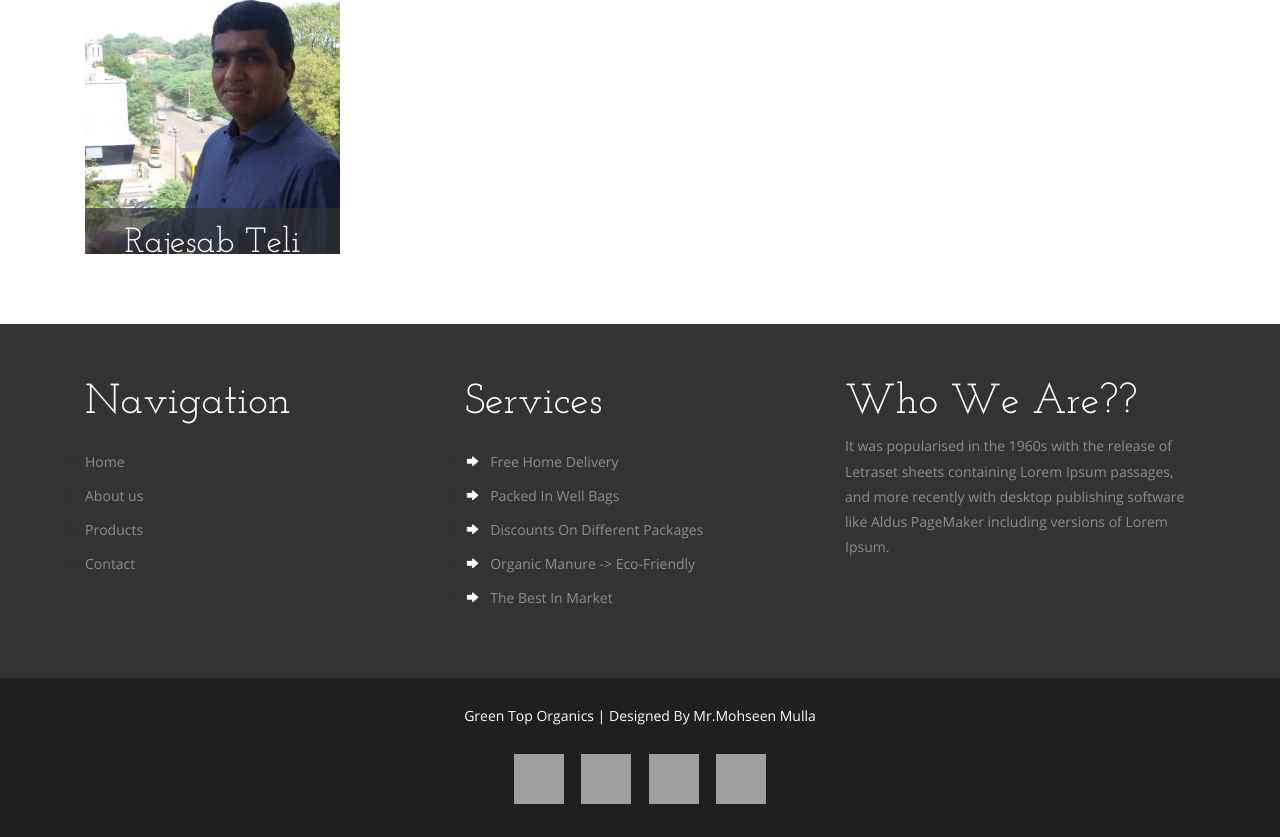
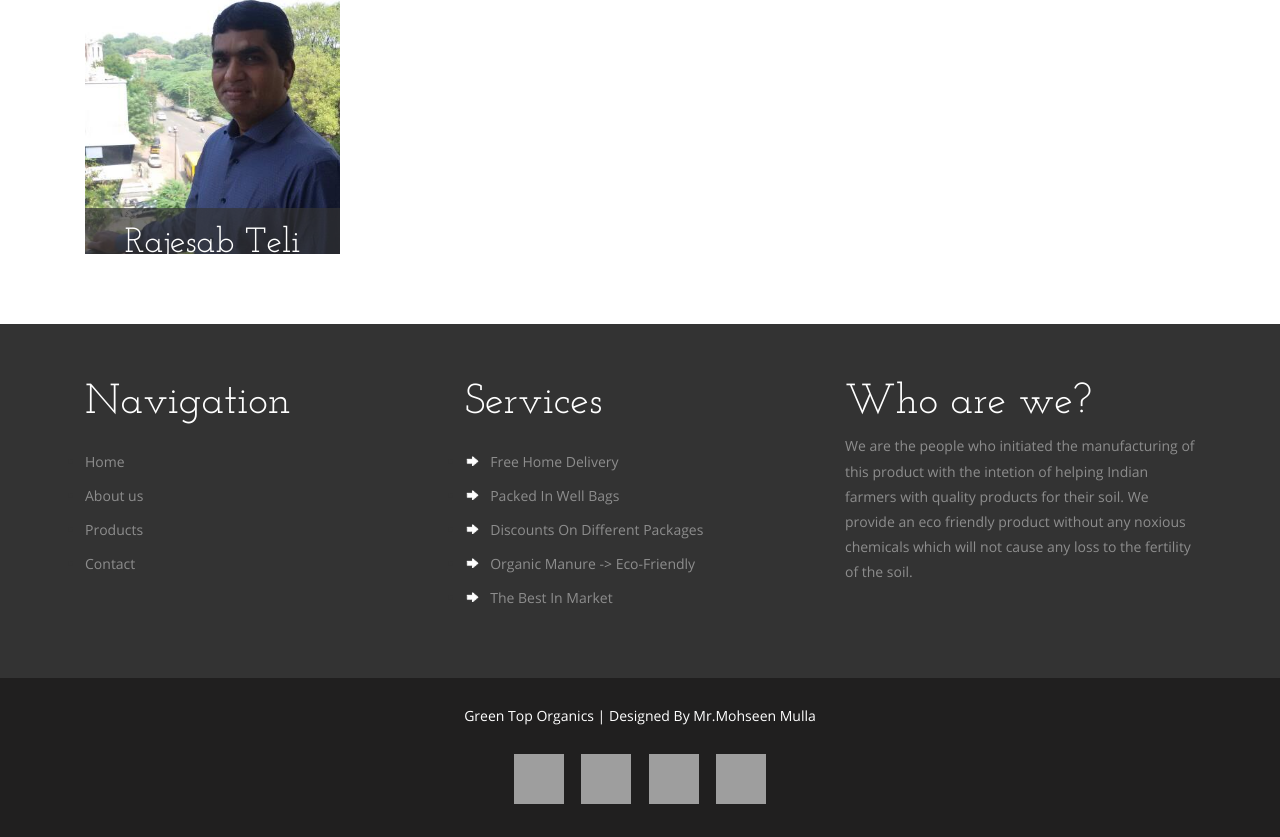
Before and after one commit to wasimakram-mulla/GTO_IAMS, a PHP site: page /about.php in a window 1280 px wide. Shown: the part 1117-1954 px from the top of the page. Run offline with PHP 8.4, Linux system fonts and the light colour scheme; grey boxes are pictures that could not be loaded.

Commit message:
Just changed what bhabhi had typed in Who we are?

```diff
--- a/about.php
+++ b/about.php
@@ -74,7 +74,7 @@
 		<div class="container">
 			<div class="about-info">
 				<div class="col-md-6 about-grids">
-					<h3>Who We Are? </h3>
+					<h3>Who are we? </h3>
 					<img src="images/img2.jpg" alt=""/>
 					<h5>Aenean pulvinar ac enimet posuere tincidunt velit Utin Integer in tincidunt velit</h5>
 					<p>In sit amet sapien eros. Integer in tincidunt velit. Ut in tincidunt velit sapien est,
@@ -231,8 +231,8 @@
 					</ul>
 				</div>
 				<div class="col-md-4 footer-grids">
-					<h2><a href="index.php">Who We Are??</a></h2>
-					<p>It was popularised in the 1960s with the release of Letraset sheets containing Lorem Ipsum passages, and more recently with desktop publishing software like Aldus PageMaker including versions of Lorem Ipsum. <p>
+					<h2><a href="index.php">Who are we?</a></h2>
+					<p>We are the people who initiated the manufacturing of this product with the intetion of helping Indian farmers with quality products for their soil. We provide an eco friendly product without any noxious chemicals which will not cause any loss to the fertility of the soil.  <p>
 				</div>
 				<div class="clearfix"> </div>
 			</div>
--- a/contact.php
+++ b/contact.php
@@ -130,8 +130,8 @@
 					</ul>
 				</div>
 				<div class="col-md-4 footer-grids">
-					<h2><a href="index.php">Who We Are??</a></h2>
-					<p>It was popularised in the 1960s with the release of Letraset sheets containing Lorem Ipsum passages, and more recently with desktop publishing software like Aldus PageMaker including versions of Lorem Ipsum. <p>
+					<h2><a href="index.php">Who are we?</a></h2>
+					<p>We are the people who initiated the manufacturing of this product with the intetion of helping Indian farmers with quality products for their soil. We provide an eco friendly product without any noxious chemicals which will not cause any loss to the fertility of the soil.  <p>
 				</div>
 				<div class="clearfix"> </div>
 			</div>
--- a/index.php
+++ b/index.php
@@ -238,7 +238,7 @@
 				</div>
 				<div class="col-md-4 footer-grids">
 					<h2><a href="index.php">Who are we?</a></h2>
-					<p>It was popularised in the 1960s with the release of Letraset sheets containing Lorem Ipsum passages, and more recently with desktop publishing software like Aldus PageMaker including versions of Lorem Ipsum. <p>
+					<p>We are the people who initiated the manufacturing of this product with the intetion of helping Indian farmers with quality products for their soil. We provide an eco friendly product without any noxious chemicals which will not cause any loss to the fertility of the soil.  </p>
 				</div>
 				<div class="clearfix"> </div>
 			</div>
--- a/products.php
+++ b/products.php
@@ -212,8 +212,8 @@
 					</ul>
 				</div>
 				<div class="col-md-4 footer-grids">
-					<h2><a href="index.php">Who We Are??</a></h2>
-					<p>It was popularised in the 1960s with the release of Letraset sheets containing Lorem Ipsum passages, and more recently with desktop publishing software like Aldus PageMaker including versions of Lorem Ipsum. <p>
+					<h2><a href="index.php">Who are we?</a></h2>
+					<p>We are the people who initiated the manufacturing of this product with the intetion of helping Indian farmers with quality products for their soil. We provide an eco friendly product without any noxious chemicals which will not cause any loss to the fertility of the soil.  <p>
 				</div>
 				<div class="clearfix"> </div>
 			</div>
```
Also changed, not shown: images/gto.png.
